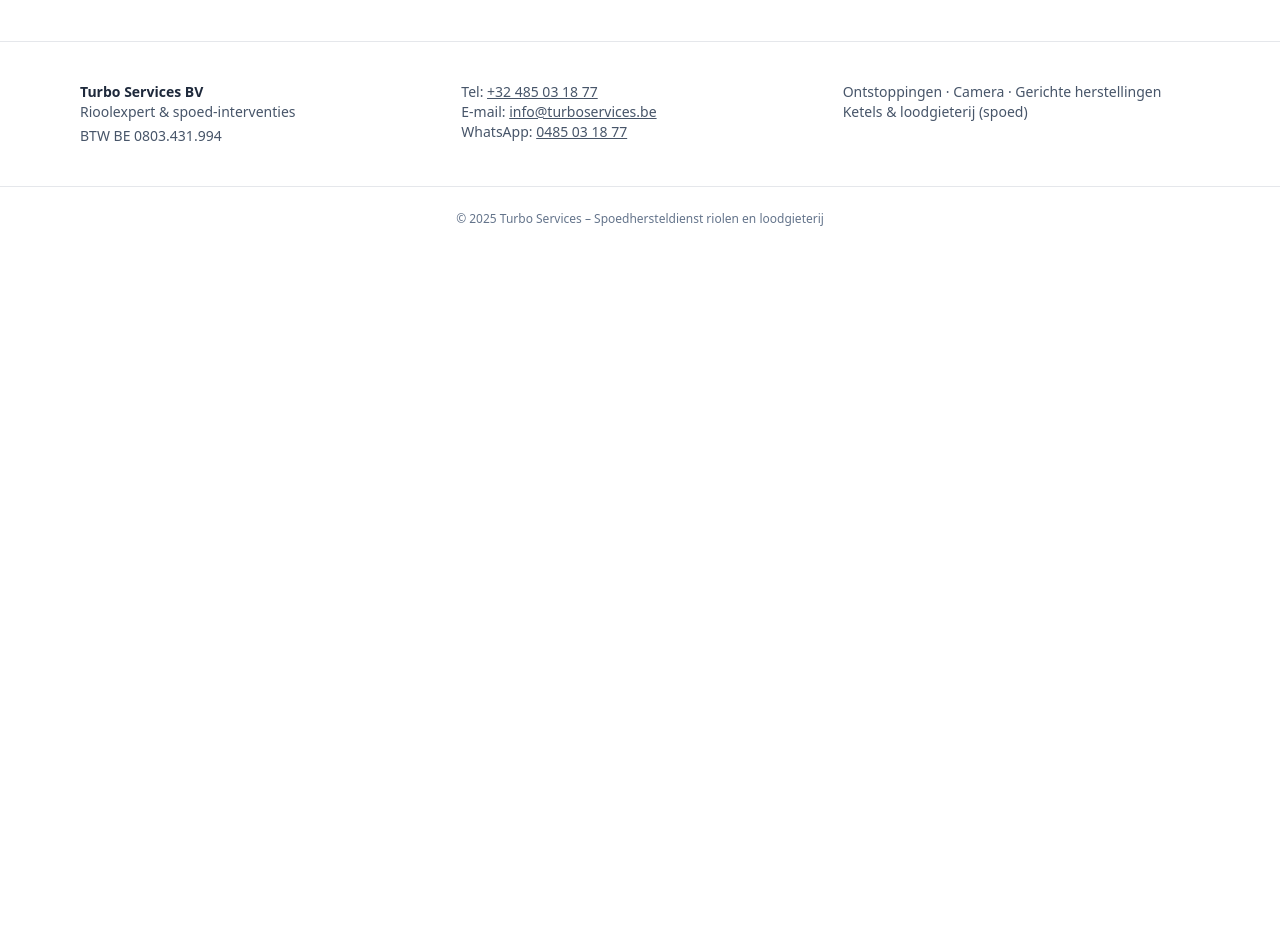
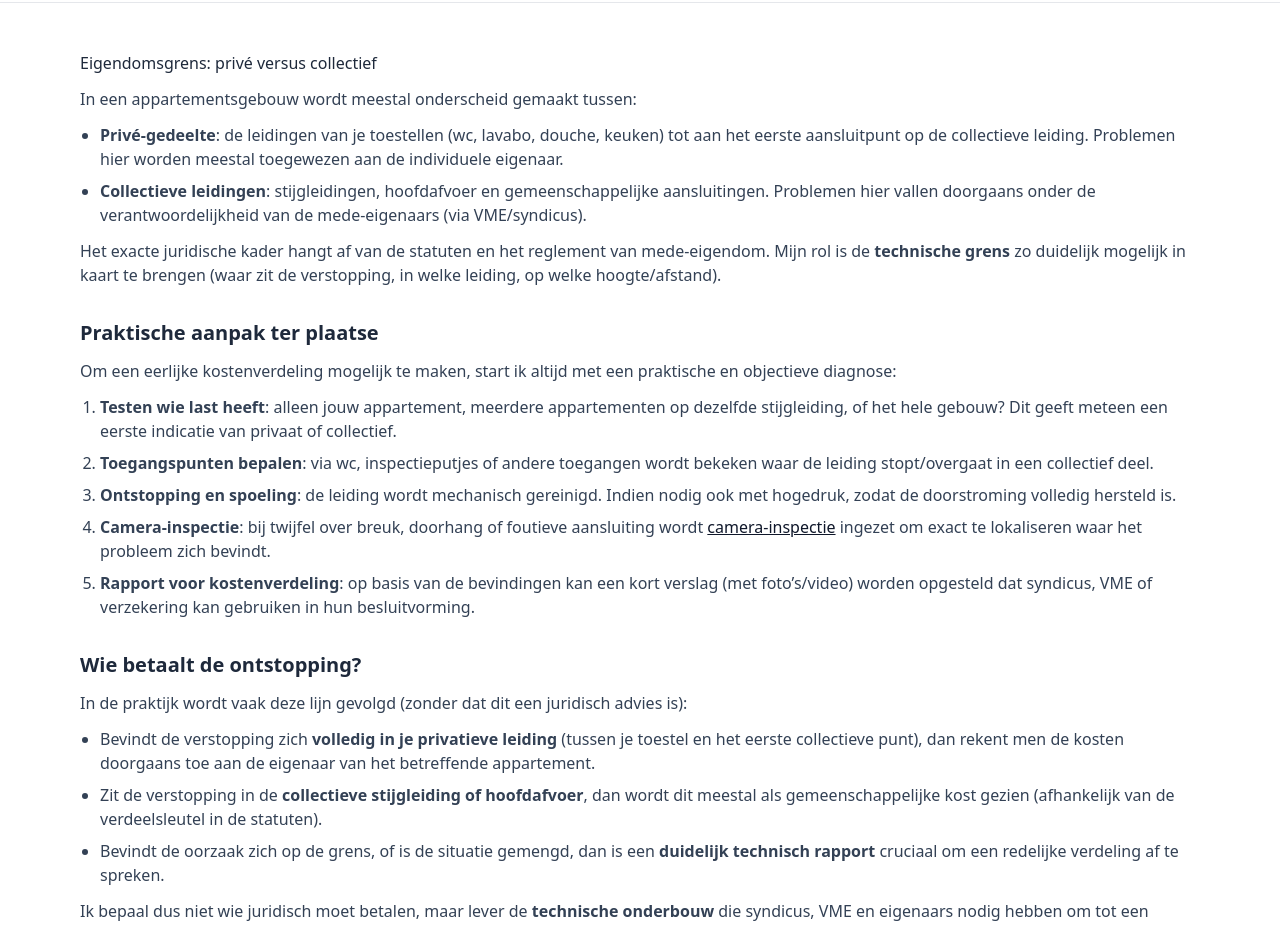
Before and after one commit to Turbo-89/turboservices, a Next.js app: page /kennisbank/ontstopping/appartement-gedeelde-riolering in a window 1280 px wide. Shown: the part 980-1907 px from the top of the page. Before the commit the page ends 1231 px from the top, so only its background shows below. Built offline with nearby package versions, Linux system fonts and the light colour scheme.

Commit message:
Update page.tsx

```diff
--- a/app/kennisbank/ontstopping/appartement-gedeelde-riolering/page.tsx
+++ b/app/kennisbank/ontstopping/appartement-gedeelde-riolering/page.tsx
@@ -1,57 +1,161 @@
 import type { Metadata } from "next";
 import Link from "next/link";
-import CTA from "@/components/kb/CTA";
+import ArticleShell from "@/components/kb/ArticleShell";
 import FAQJsonLd from "@/components/seo/FAQJsonLd";
 
 export const metadata: Metadata = {
-  title: "Ontstopping in appartementen of gedeelde riolering: wie betaalt?",
+  title:
+    "Ontstopping in appartementen of gedeelde riolering: wie betaalt? | Turbo Services – RioolExpert",
   description:
-    "Zo bepaal je of de verstopping privaat of collectief is en wie de kosten draagt.",
+    "Hoe bepaal je bij een verstopping in een appartement of gedeelde riolering of de kosten privaat of collectief zijn, en welke rol diagnose en rapport van Turbo Services daarbij spelen.",
 };
 
-export default function Page() {
-  const faqs = [
-    { question: "Wat als enkel mijn appartement last heeft?", answer: "Dan is het vaak privaat. We testen dit en rapporteren." },
-    { question: "Wat als de VME weigert?", answer: "Een duidelijk rapport helpt om beslissingen te nemen." },
-    { question: "Moet ik de kosten voorschieten?", answer: "Hangt af van regels/afspraken. Facturatie is transparant." },
-  ];
+const faqs = [
+  {
+    question: "Wat als enkel mijn appartement last heeft?",
+    answer:
+      "Dan gaat het vaak om een privaat probleem tussen je eigen toestellen en het aansluitpunt. Ter plaatse testen we dit en rapporteren we de bevindingen.",
+  },
+  {
+    question: "Wat als de VME of syndicus weigert om te handelen?",
+    answer:
+      "Een duidelijk technisch rapport (met foto’s of video) helpt om beslissingen te nemen en discussies te beperken. De uiteindelijke beslissing ligt bij de mede-eigenaars/VME.",
+  },
+  {
+    question: "Moet ik de kosten voorschieten?",
+    answer:
+      "Dit hangt af van de afspraken, het reglement van mede-eigendom en de concrete situatie. Facturatie gebeurt transparant, eventueel gesplitst per deel (privaat/collectief) als de diagnose dat toelaat.",
+  },
+];
 
+export default function AppartementGedeeldeRioleringPage() {
   return (
-    <main className="mx-auto max-w-3xl px-4 py-12">
-      <h1 className="text-3xl font-bold text-slate-900">
-        Ontstopping in appartementen of gedeelde riolering: wie betaalt?
-      </h1>
+    <ArticleShell
+      title="Ontstopping in appartementen of gedeelde riolering: wie betaalt?"
+      subtitle="Hoe je privaat en collectief gebruik scheidt en waarom een correcte diagnose cruciaal is."
+      intro="Bij verstoppingen in appartementen is de vraag 'wie betaalt?' bijna even belangrijk als 'waar zit de verstopping?'. Door de eigendomsgrens (privé versus collectief) technisch juist te bepalen, vermijd je discussies en foutieve facturatie."
+      logoVariant="ontstopping"
+    >
+      <h2>Eigendomsgrens: privé versus collectief</h2>
       <p className="mt-3 text-slate-700">
-        Door eigendomsgrenzen (privé vs. collectief) te begrijpen, bepaal je correct de kostverdeling.
+        In een appartementsgebouw wordt meestal onderscheid gemaakt tussen:
+      </p>
+      <ul className="mt-3 list-disc space-y-2 pl-5 text-slate-700">
+        <li>
+          <b>Privé-gedeelte</b>: de leidingen van je toestellen (wc, lavabo, douche, keuken)
+          tot aan het eerste aansluitpunt op de collectieve leiding. Problemen hier worden
+          meestal toegewezen aan de individuele eigenaar.
+        </li>
+        <li>
+          <b>Collectieve leidingen</b>: stijgleidingen, hoofdafvoer en gemeenschappelijke
+          aansluitingen. Problemen hier vallen doorgaans onder de verantwoordelijkheid van de
+          mede-eigenaars (via VME/syndicus).
+        </li>
+      </ul>
+      <p className="mt-3 text-slate-700">
+        Het exacte juridische kader hangt af van de statuten en het reglement van mede-eigendom.
+        Mijn rol is de <b>technische grens</b> zo duidelijk mogelijk in kaart te brengen
+        (waar zit de verstopping, in welke leiding, op welke hoogte/afstand).
       </p>
 
-      <h2 className="mt-8 text-xl font-semibold">Eigendomsgrens begrijpen</h2>
-      <ul className="mt-3 list-disc space-y-2 pl-5 text-slate-700">
-        <li>Privé: van toestel tot aansluitpunt</li>
-        <li>Collectief: stijgleidingen, hoofdafvoer</li>
-      </ul>
-
-      <h2 className="mt-8 text-xl font-semibold">Praktische aanpak</h2>
+      <h2 className="mt-8 text-xl font-semibold">Praktische aanpak ter plaatse</h2>
+      <p className="mt-3 text-slate-700">
+        Om een eerlijke kostenverdeling mogelijk te maken, start ik altijd met een praktische en
+        objectieve diagnose:
+      </p>
       <ol className="mt-3 list-decimal space-y-2 pl-5 text-slate-700">
-        <li>Test: hebben meerdere appartementen last?</li>
-        <li>Syndicus verwittigen met bevindingen</li>
-        <li>Rapport (foto/video) voor kostenverdeling</li>
+        <li>
+          <b>Testen wie last heeft</b>: alleen jouw appartement, meerdere appartementen op
+          dezelfde stijgleiding, of het hele gebouw? Dit geeft meteen een eerste indicatie
+          van privaat of collectief.
+        </li>
+        <li>
+          <b>Toegangspunten bepalen</b>: via wc, inspectieputjes of andere toegangen wordt
+          bekeken waar de leiding stopt/overgaat in een collectief deel.
+        </li>
+        <li>
+          <b>Ontstopping en spoeling</b>: de leiding wordt mechanisch gereinigd. Indien nodig
+          ook met hogedruk, zodat de doorstroming volledig hersteld is.
+        </li>
+        <li>
+          <b>Camera-inspectie</b>: bij twijfel over breuk, doorhang of foutieve aansluiting
+          wordt{" "}
+          <Link
+            href="/kennisbank/ontstopping/camera-inspectie"
+            className="underline text-slate-900"
+          >
+            camera-inspectie
+          </Link>{" "}
+          ingezet om exact te lokaliseren waar het probleem zich bevindt.
+        </li>
+        <li>
+          <b>Rapport voor kostenverdeling</b>: op basis van de bevindingen kan een kort
+          verslag (met foto’s/video) worden opgesteld dat syndicus, VME of verzekering kan
+          gebruiken in hun besluitvorming.
+        </li>
       </ol>
 
-      <CTA />
+      <h2 className="mt-8 text-xl font-semibold">Wie betaalt de ontstopping?</h2>
+      <p className="mt-3 text-slate-700">
+        In de praktijk wordt vaak deze lijn gevolgd (zonder dat dit een juridisch advies is):
+      </p>
+      <ul className="mt-3 list-disc space-y-2 pl-5 text-slate-700">
+        <li>
+          Bevindt de verstopping zich <b>volledig in je privatieve leiding</b> (tussen je toestel
+          en het eerste collectieve punt), dan rekent men de kosten doorgaans toe aan de
+          eigenaar van het betreffende appartement.
+        </li>
+        <li>
+          Zit de verstopping in de <b>collectieve stijgleiding of hoofdafvoer</b>, dan wordt dit
+          meestal als gemeenschappelijke kost gezien (afhankelijk van de verdeelsleutel in de
+          statuten).
+        </li>
+        <li>
+          Bevindt de oorzaak zich op de grens, of is de situatie gemengd, dan is een <b>duidelijk
+          technisch rapport</b> cruciaal om een redelijke verdeling af te spreken.
+        </li>
+      </ul>
+      <p className="mt-3 text-slate-700">
+        Ik bepaal dus niet wie juridisch moet betalen, maar lever de <b>technische onderbouw</b>{" "}
+        die syndicus, VME en eigenaars nodig hebben om tot een beslissing te komen.
+      </p>
+
+      <h2 className="mt-8 text-xl font-semibold">Tarieven en facturatie</h2>
+      <p className="mt-3 text-slate-700">
+        Voor interventies in appartementen gebruik ik dezelfde transparante prijsstructuur:
+      </p>
+      <ul className="mt-3 list-disc space-y-2 pl-5 text-slate-700">
+        <li><b>Interventie ontstopping / diagnose:</b> €160</li>
+        <li><b>Camera-inspectie (indien nodig):</b> €90</li>
+        <li><b>Totaalpakket (interventie + camera):</b> €250</li>
+      </ul>
+      <p className="mt-3 text-slate-700">
+        Deze tarieven gelden ook <b>’s avonds en in het weekend</b>, zonder toeslag, en zijn
+        <b> exclusief btw</b>. Voor particuliere woningen ouder dan 10 jaar geldt doorgaans 6% btw,
+        in andere privé-situaties 21%. Voor zakelijke klanten en VME&apos;s kan bij
+        medecontractantregeling een btw-verlegging (0%) van toepassing zijn. Indien gewenst kan
+        facturatie opgesplitst worden (bijvoorbeeld privaat deel vs. collectief deel), op basis
+        van de vaststellingen.
+      </p>
 
       <div className="mt-10 border-t pt-6 text-sm text-slate-600">
         Gerelateerd:{" "}
-        <Link href="/kennisbank/ontstopping/camera-inspectie" className="underline">
+        <Link
+          href="/kennisbank/ontstopping/camera-inspectie"
+          className="underline"
+        >
           camera-inspectie
         </Link>{" "}
         •{" "}
-        <Link href="/kennisbank/ontstopping/ontstopping-kost" className="underline">
+        <Link
+          href="/kennisbank/ontstopping/ontstopping-kost"
+          className="underline"
+        >
           kost ontstopping
         </Link>
       </div>
 
       <FAQJsonLd items={faqs} />
-    </main>
+    </ArticleShell>
   );
 }
```
